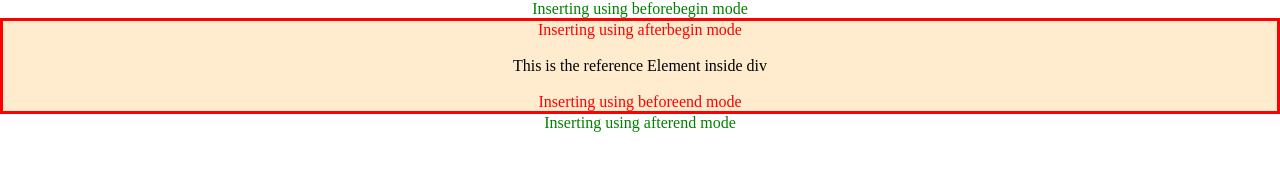
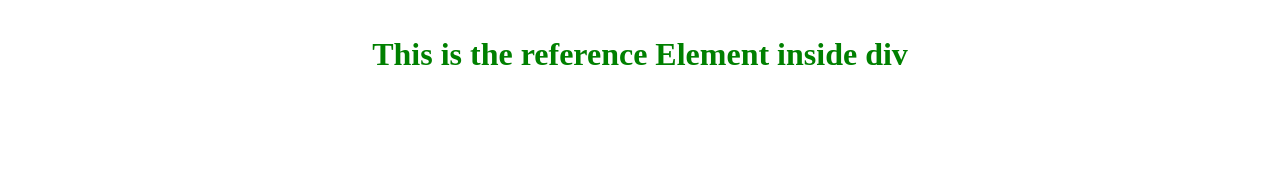
Before and after one commit to vikingwarior/JavaScript-Course, a website: page Harsh/26-insertAdjcent-HTML-insertion-method/index.html in a window 1280 px wide. Drawn offline with Linux system fonts and the light colour scheme.

```diff
--- a/Harsh/26-insertAdjcent-HTML-insertion-method/index.html
+++ b/Harsh/26-insertAdjcent-HTML-insertion-method/index.html
@@ -9,10 +9,10 @@
 </head>
 
 <body>
-  <div id="elem">
+  <div id="#highlighted-elem">
     <br>
     <br>
-    <div style="color: black;">This is the reference Element inside div</div>
+    <div style="color: black;"><h1>This is the reference Element inside div</h1></div>
 
     <br>
   </div>
--- a/Harsh/26-insertAdjcent-HTML-insertion-method/style.css
+++ b/Harsh/26-insertAdjcent-HTML-insertion-method/style.css
@@ -5,7 +5,7 @@
   color: green;
 }
 
-#elem {
+#highlighted-elem {
   color: red;
   background-color: blanchedalmond;
   border-style: solid;
```
Also changed, not shown: Harsh/27-Chaning-HTML-Classes/style.css (+12 -5 lines).
